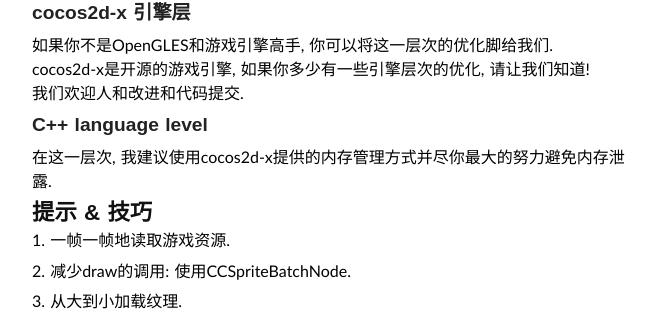
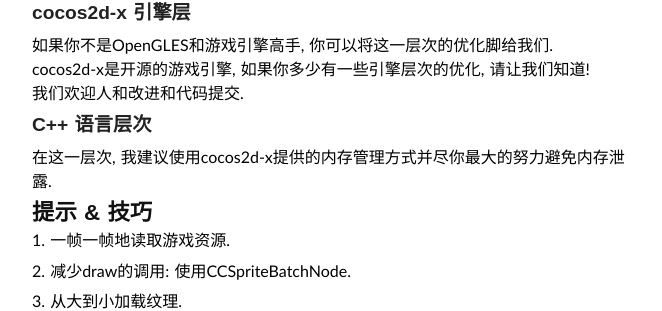
Before and after one commit to pii0x/ellochen.github.com, a Jekyll site: the page built from _posts/2013-08-29-[译]-How-to-Optimise-Memory-Usage(Cocosd2d-x).md, in a window 1280 px wide and 900 px high, scrolled down 2117 px. Shown: the part 146-457 px from the top of the window, without its empty margins (308-970 px from the left). Built offline with Jekyll 4.4.1, drawn with Linux system fonts in a browser that asks for light colours; some web fonts are replaced; Markdown is read by kramdown in place of the engine named in the settings; comment, search, counter and statistics services are not loaded.

Commit message:
Update 2013-08-29-[译]-How-to-Optimise-Memory-Usage(Cocosd2d-x).md

```diff
--- a/_posts/2013-08-29-[译]-How-to-Optimise-Memory-Usage(Cocosd2d-x).md
+++ b/_posts/2013-08-29-[译]-How-to-Optimise-Memory-Usage(Cocosd2d-x).md
@@ -80,7 +80,7 @@
 cocos2d-x是开源的游戏引擎, 如果你多少有一些引擎层次的优化, 请让我们知道!
 我们欢迎人和改进和代码提交.
 
-### C++ language level
+### C++ 语言层次
 在这一层次, 我建议使用cocos2d-x提供的内存管理方式并尽你最大的努力避免内存泄露.
 
 ## 提示 & 技巧
```
